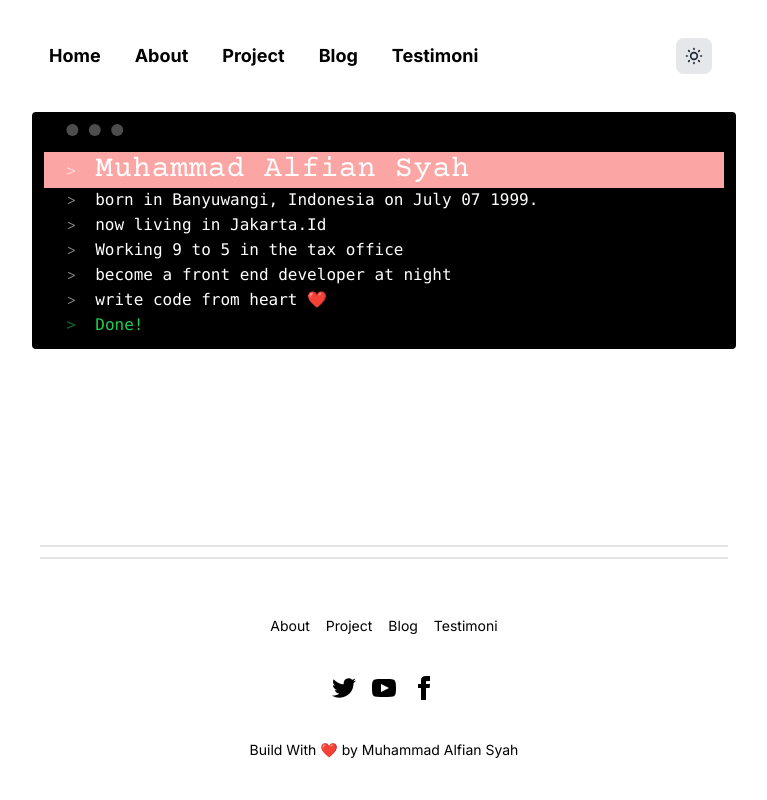
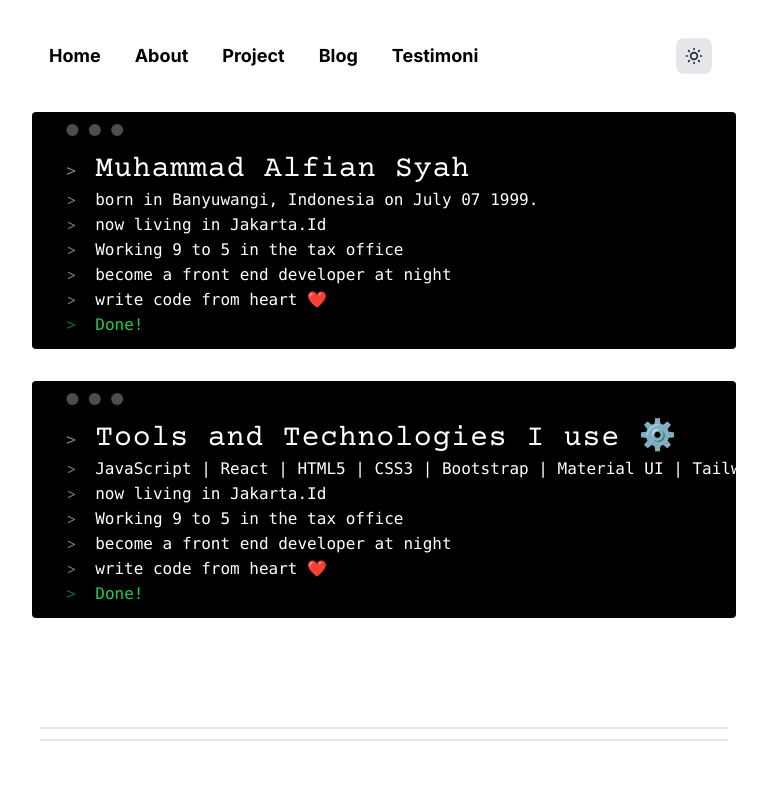
Before and after one commit to alfiancode/myportfolio, a React (Create React App) app: page /about in a window 1280 px wide. Shown: the top 800 px of the page, without its empty margins (256-1023 px from the left). Built offline with nearby package versions, Linux system fonts and the light colour scheme.

Commit message:
Update About.jsx

```diff
--- a/src/pages/About.jsx
+++ b/src/pages/About.jsx
@@ -5,7 +5,7 @@ const About = () => {
     <div className="">
       {/* 1 */}
       <div className="mockup-code mx-8 mb-8 p-3 ">
-        <pre className="bg-red-300" data-prefix=">">
+        <pre className="" data-prefix=">">
           <code className="  font-thin text-3xl tracking-wide font-serif ">
             Muhammad Alfian Syah
           </code>
@@ -31,6 +31,34 @@ const About = () => {
       </div>
 
       {/* 2 */}
+      <div className="mockup-code mx-8 mb-8 p-3 ">
+        <pre className="" data-prefix=">">
+          <code className="  font-thin text-3xl tracking-wide font-serif ">
+            Tools and Technologies I use ⚙️
+          </code>
+        </pre>
+        <pre data-prefix=">" className="font-serif">
+          <code>
+            JavaScript | React | HTML5 | CSS3 | Bootstrap | Material UI |
+            Tailwind
+          </code>
+        </pre>
+        <pre data-prefix=">" className="font-serif">
+          <code className="">now living in Jakarta.Id</code>
+        </pre>
+        <pre data-prefix=">" className="font-serif">
+          <code className="">Working 9 to 5 in the tax office</code>
+        </pre>
+        <pre data-prefix=">" className="font-serif">
+          <code className="">become a front end developer at night</code>
+        </pre>
+        <pre data-prefix=">" className="font-serif">
+          <code className="">write code from heart ❤️</code>
+        </pre>
+        <pre data-prefix=">" className="text-success">
+          <code>Done!</code>
+        </pre>
+      </div>
     </div>
   );
 };
```
